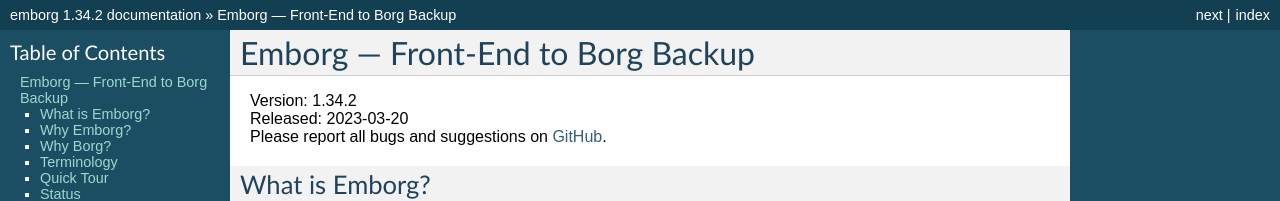
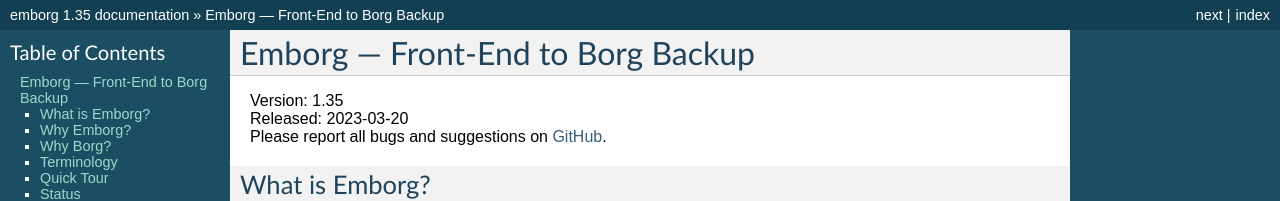
Before and after one commit to KenKundert/emborg, a Sphinx documentation site: the page built from doc/index.rst, in a window 1280 px wide and 900 px high. Shown: the top 201 px of the window. Built offline with Sphinx 7.4.7, drawn with Linux system fonts in a browser that asks for light colours; some of the changed text lies outside the part shown.

Commit message:
bump version to 1.35

```diff
--- a/README.rst
+++ b/README.rst
@@ -20,7 +20,7 @@
     :target: https://pypi.python.org/pypi/emborg/
 
 :Author: Ken Kundert
-:Version: 1.34.2
+:Version: 1.35
 :Released: 2023-03-20
 
 *Emborg* is a simple command line utility to orchestrate backups. It is built as
--- a/doc/conf.py
+++ b/doc/conf.py
@@ -55,7 +55,7 @@
 # built documents.
 #
 # The full version, including alpha/beta/rc tags.
-release = '1.34.2'
+release = '1.35'
 # The short X.Y version.
 version = '.'.join(release.split('.')[0:2])
 
--- a/doc/index.rst
+++ b/doc/index.rst
@@ -3,7 +3,7 @@
 Emborg — Front-End to Borg Backup
 =================================
 
-| Version: 1.34.2
+| Version: 1.35
 | Released: 2023-03-20
 | Please report all bugs and suggestions on GitHub_.
 
--- a/doc/releases.rst
+++ b/doc/releases.rst
@@ -3,7 +3,7 @@
 
 Latest development release
 --------------------------
-| Version: 1.34.2
+| Version: 1.35
 | Released: 2023-03-20
 
 
--- a/emborg/__init__.py
+++ b/emborg/__init__.py
@@ -1,4 +1,4 @@
-__version__ = "1.34.2"
+__version__ = "1.35"
 __released__ = "2023-03-20"
 
 from .emborg import Emborg
--- a/pyproject.toml
+++ b/pyproject.toml
@@ -1,6 +1,6 @@
 [project]
 name = "emborg"
-version = "1.34.2"
+version = "1.35"
 description = "Borg front end."
 readme = "README.rst"
 keywords = ["emborg", "borg", "borgmatic", "backups"]
```
